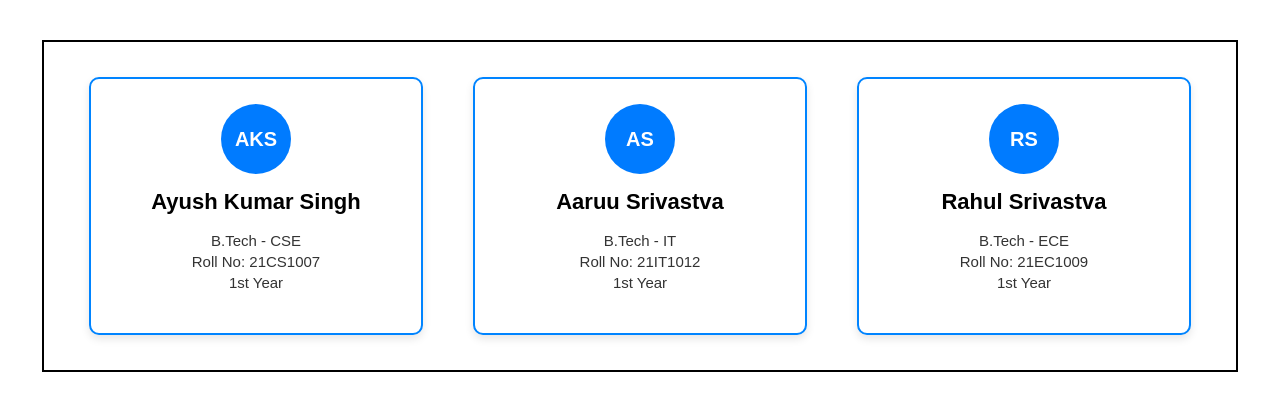
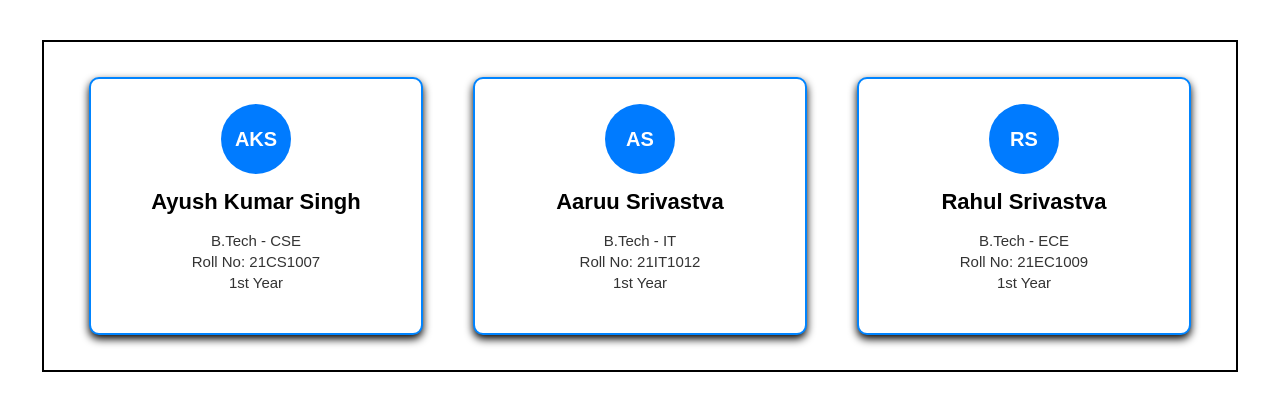
Before and after one commit to Ayush-singh627/Web-Assignment, a plain HTML site: page exp8/experiment.html in a window 1280 px wide. Drawn offline with Linux system fonts and the light colour scheme.

Commit message:
modified

```diff
--- a/exp8/style8.css
+++ b/exp8/style8.css
@@ -23,7 +23,7 @@ body {
     padding: 25px;
     text-align: center;
     margin: 15px;
-    box-shadow: 0 4px 8px rgba(0,0,0,0.1);
+    box-shadow: 0 4px 8px rgba(0,0,0,1);
 }
 
 .circle {
```
